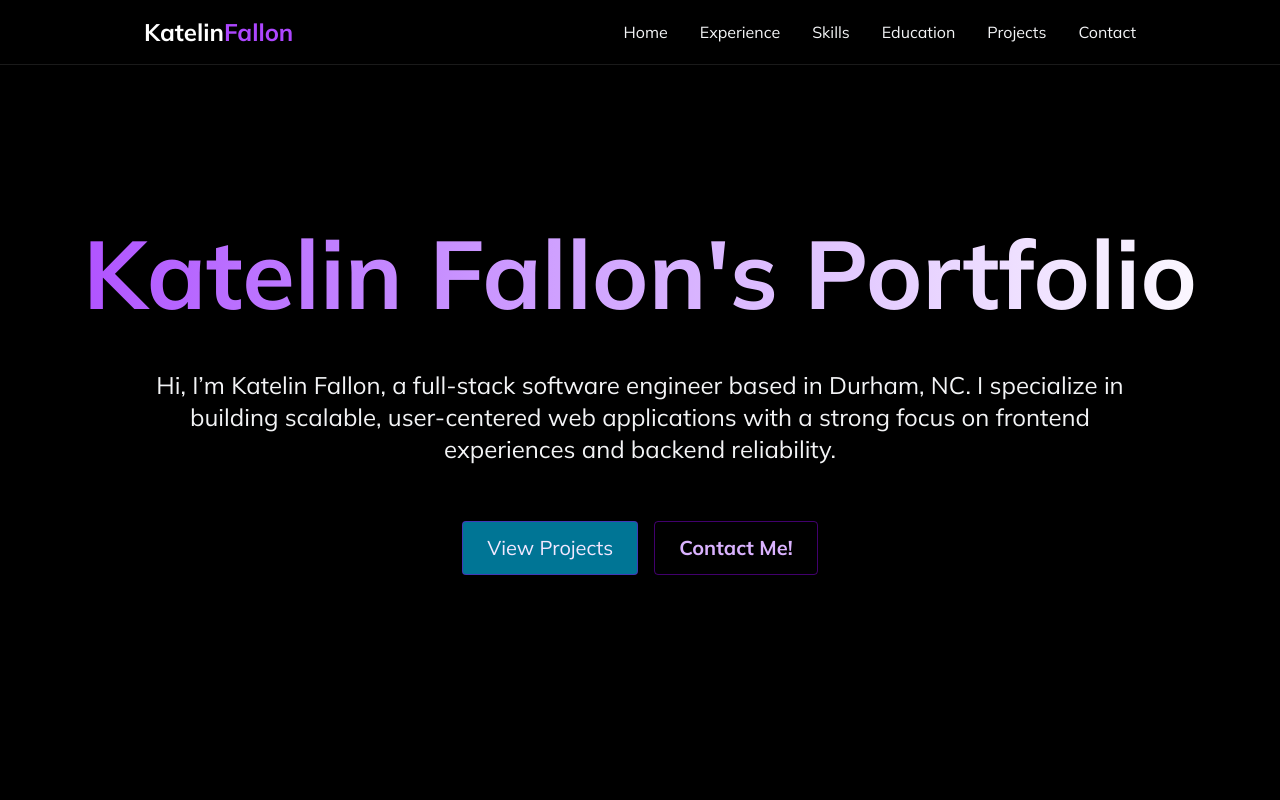
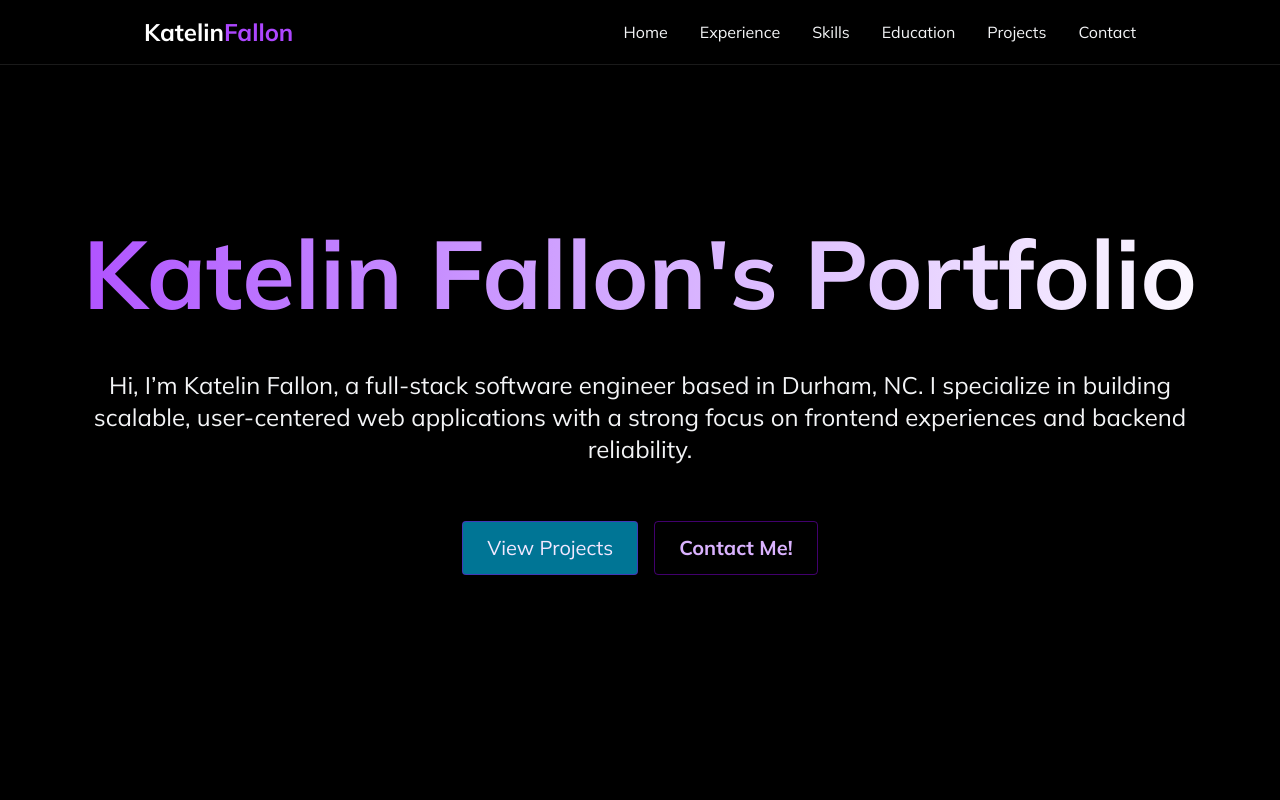
Before and after one commit to ksfallon/Katelin-s-Personal-Website, a React (Vite) app: page / in a window 1280 px wide. Shown: the top 800 px of the page. Built offline with nearby package versions, Linux system fonts and the light colour scheme.

Commit message:
WIP - home page about section spacing

```diff
--- a/src/components/sections/Home.tsx
+++ b/src/components/sections/Home.tsx
@@ -12,10 +12,10 @@ return (
                 Katelin Fallon's Portfolio
             </h1>
             <div className="p-6 rounded-xl">
-                <p className=" text-grey-400 text-2xl px-25 mb-8 maw-x-lg mx-auto">
-                Hi, I’m Katelin Fallon, a full-stack software engineer based in Durham, NC.
-                I specialize in building scalable, user-centered web applications with a strong
-                focus on frontend experiences and backend reliability.
+                <p className=" text-grey-400 text-2xl px-5 mb-8 maw-x-lg mx-auto">
+                    Hi, I’m Katelin Fallon, a full-stack software engineer based in Durham, NC.
+                    I specialize in building scalable, user-centered web applications with a strong
+                    focus on frontend experiences and backend reliability.
                 </p>
             </div>
             <div className="flex justify-center space-x-4">
```
